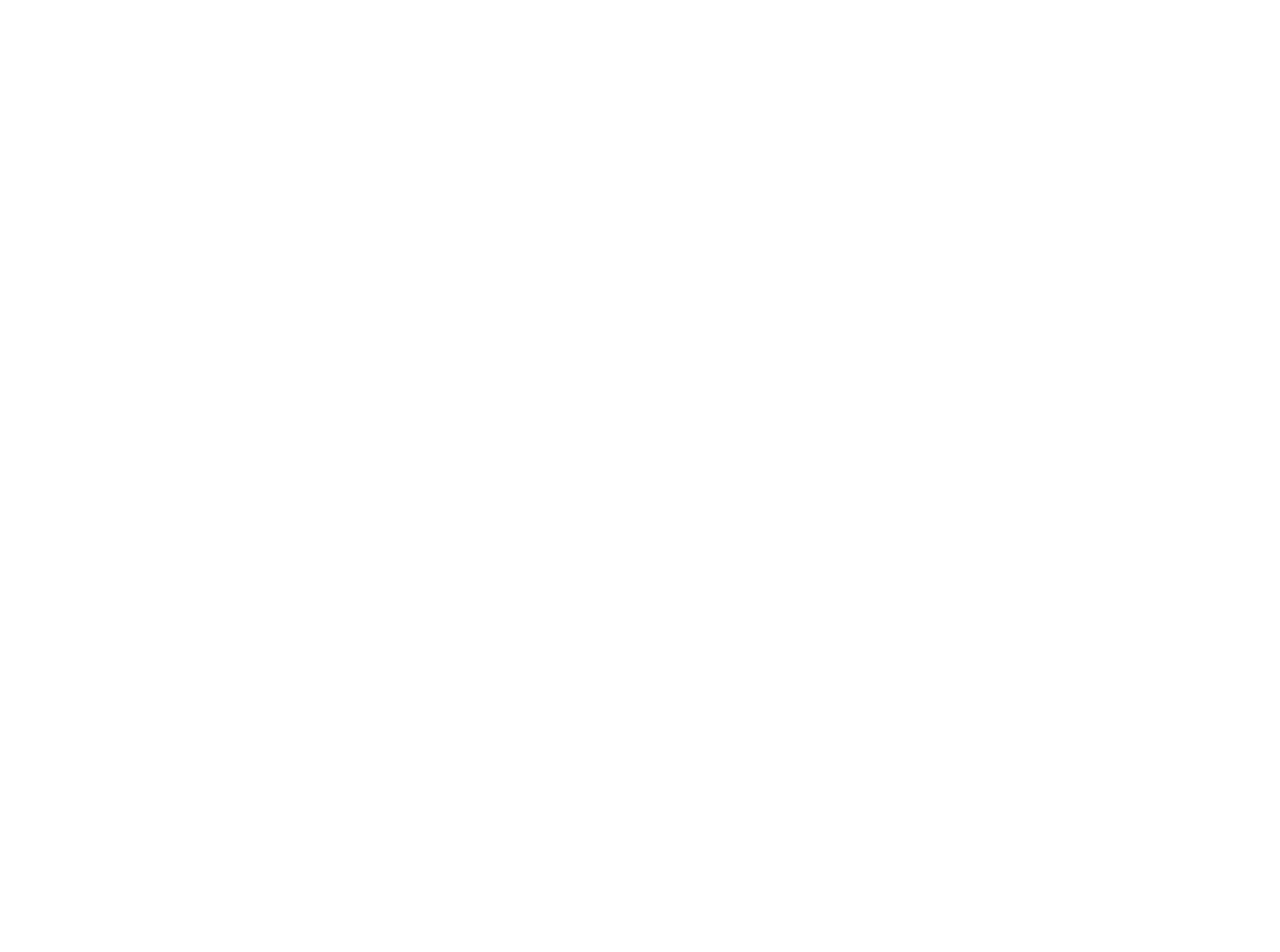
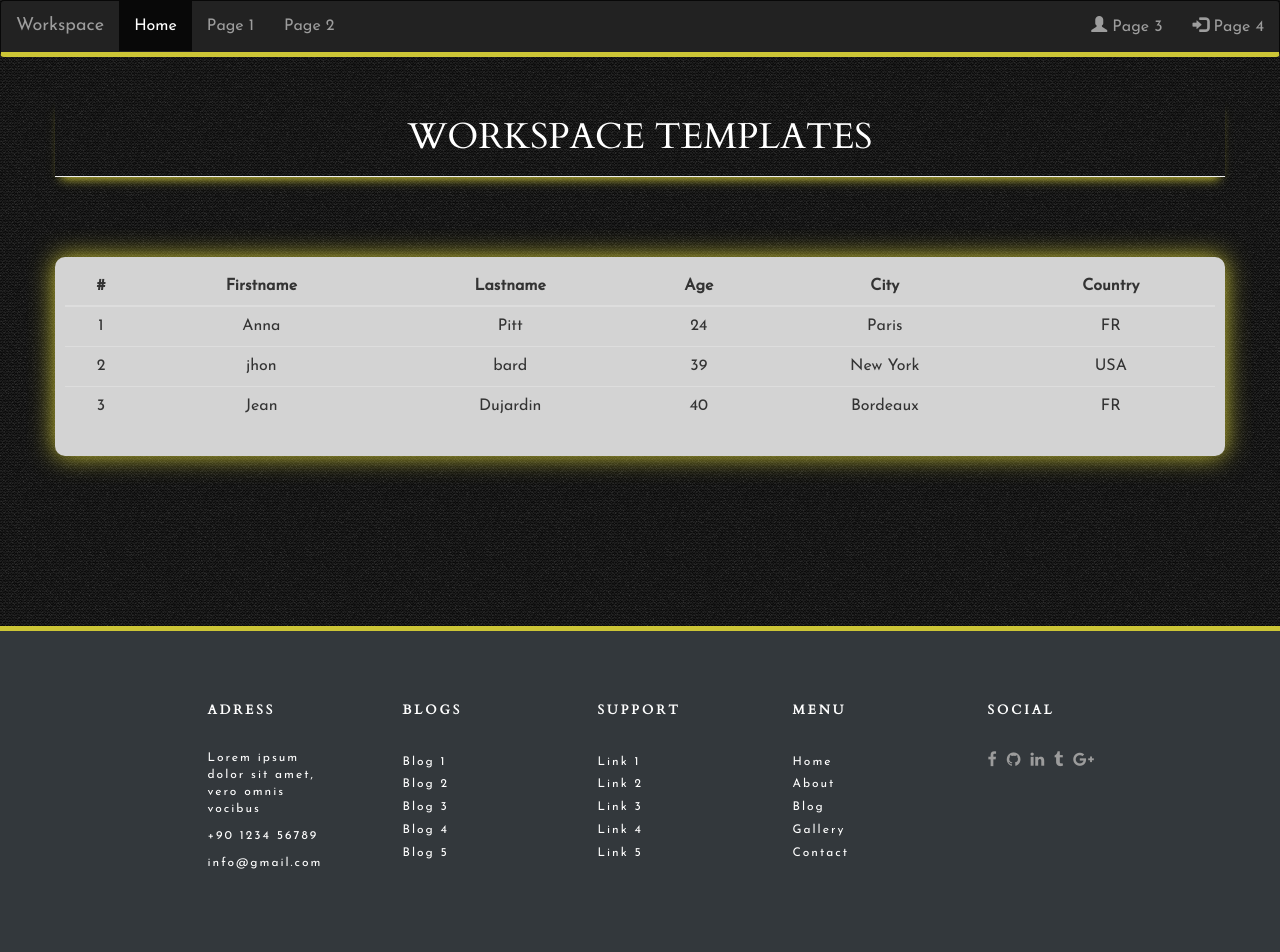
Before and after one commit to mickaelpol/workSpaceTemplates, a PHP site: page / in a window 1280 px wide. Before the commit the page is empty. Before the commit the page ends 800 px from the top, so only its background shows below. Run offline with PHP 8.4, Linux system fonts and the light colour scheme; some libraries are stand-ins or nearby versions.

Commit message:
7th commit

```diff
--- a/assets/css/style.css
+++ b/assets/css/style.css
@@ -0,0 +1,84 @@
+body {
+  font-size: 16px;
+  font-family: 'Josefin Sans', sans-serif;
+
+  margin: 0px;
+  padding: 0px;
+
+  background: url('../img/binding_dark.png');
+}
+
+h1, h2, h3, h4, h5, h6 {
+  font-family: 'Cardo', serif;
+  color: #ffffff;
+}
+
+.workspace {
+  background-color: lightgrey;
+
+  border-radius: 10px;
+
+  padding: 10px;
+  margin-top: 60px;
+  margin-bottom: 60px;
+
+  box-shadow: 0px 0px 25px #CCC536;
+}
+
+
+footer{
+  background-color: #33383c;
+  padding:70px 0px;
+  margin-top: 110px;
+  border-top: 5px solid #CCC536;
+}
+
+.logo{
+  color:#FFF;
+  font-weight:800;
+  font-size:30px;
+}
+
+.footer-list span , .social span{
+  color: #FFF;
+  font-weight: 800;
+  padding-bottom: 10px;
+  margin-bottom: 20px;
+  display: block;
+  text-transform: uppercase;
+  font-size: 13px;
+  letter-spacing: 3px;
+  font-family: 'Cardo', serif;
+}
+
+.footer-list  li a , .footer-list  li p{
+  font-family: 'Josefin Sans', sans-serif;
+  color:#FFF;
+  letter-spacing: 2px;
+  text-decoration:none;
+  font-size:12px;
+}
+
+.footer-list , .social{
+  list-style: none;
+}
+
+.social li{
+  float: left;
+}
+
+.social .fa{
+  color:#9c9c9c;
+  margin-right: 10px;
+  font-size:16px;
+}
+
+.navbar {
+  border-bottom: 5px solid #CCC536;
+}
+
+.page-header {
+  box-shadow: 0 8px 10px -6px #CCC536;
+  box-shadow: 0 8px 10px -6px #CCC536;
+  box-shadow: 0 8px 10px -6px #CCC536;
+}
--- a/assets/font/font.css
+++ b/assets/font/font.css
@@ -0,0 +1 @@
+@import url('https://fonts.googleapis.com/css?family=Cardo|Josefin+Sans');
--- /dev/null
+++ b/connectionDb/connectionDb.php
@@ -0,0 +1,3 @@
+<?php
+
+require('config/parametersDb.php');
--- a/index.php
+++ b/index.php
@@ -1 +1,36 @@
 <?php
+
+require('connectionDb/connectionDb.php');
+
+if (isset($_GET['p']))
+
+{
+
+  $p = $_GET['p'];
+
+}
+
+else
+
+{
+
+  $p = 'accueil';
+
+}
+
+
+ob_start();
+
+//======= Pages d'accueil ========//
+
+if ($p === 'accueil')
+
+{
+
+  require('pages/accueil.php');
+
+}
+
+//======= Inclure de la page default ========//
+$content = ob_get_clean();
+require('pages/templates/default.php');
--- a/pages/accueil.php
+++ b/pages/accueil.php
@@ -0,0 +1,50 @@
+<div class="container page-header">
+  <h1 class="text-center text-uppercase">WorkSpace Templates</h1>
+</div>
+
+<div class="container">
+  <div class="row workspace">
+    <div class="table-responsive">
+      <table class="table text-center table-hover">
+        <thead>
+          <tr>
+            <th class="text-center">#</th>
+            <th class="text-center">Firstname</th>
+            <th class="text-center">Lastname</th>
+            <th class="text-center">Age</th>
+            <th class="text-center">City</th>
+            <th class="text-center">Country</th>
+          </tr>
+        </thead>
+        <tbody>
+          <tr>
+            <td>1</td>
+            <td>Anna</td>
+            <td>Pitt</td>
+            <td>24</td>
+            <td>Paris</td>
+            <td>FR</td>
+          </tr>
+
+          <tr>
+            <td>2</td>
+            <td>jhon</td>
+            <td>bard</td>
+            <td>39</td>
+            <td>New York</td>
+            <td>USA</td>
+          </tr>
+
+          <tr>
+            <td>3</td>
+            <td>Jean</td>
+            <td>Dujardin</td>
+            <td>40</td>
+            <td>Bordeaux</td>
+            <td>FR</td>
+          </tr>
+        </tbody>
+      </table>
+    </div>
+  </div>
+</div>
--- a/pages/templates/default.php
+++ b/pages/templates/default.php
@@ -0,0 +1,26 @@
+<!DOCTYPE html>
+<html lang="en">
+<head>
+  <meta charset="UTF-8">
+  <title>workSpace Templates</title>
+  <link rel="stylesheet" href="node_modules/bootstrap/dist/css/bootstrap.min.css">
+  <link rel="stylesheet" href="assets/css/style.css">
+  <link rel="stylesheet" href="assets/font/font.css">
+</head>
+<body>
+
+<!-- include de la navbar -->
+<?php require('navbar.php') ?>
+
+<!-- include du contenu de la page -->
+<?= $content ?>
+
+<!-- include du footer -->
+<?php require('footer.php') ?>
+
+
+<!-- insertion du script assets/js/app.js -->
+<script type="text/javascript" src="assets/js/app.js"></script>
+
+</body>
+</html>
--- a/pages/templates/footer.php
+++ b/pages/templates/footer.php
@@ -0,0 +1,129 @@
+<link href="//maxcdn.bootstrapcdn.com/font-awesome/4.2.0/css/font-awesome.min.css" rel="stylesheet">
+<link href="https://fonts.googleapis.com/css?family=Roboto" rel="stylesheet">
+
+<footer>
+ <div class="container">
+   <div class="row">
+
+    <div class="col-lg-2 col-lg-offset-1 col-md-2 col-md-offset-1 col-sm-6 col-xs-12">
+      <ul class="footer-list">
+       <span>Adress</span>
+       <li>
+        <p>Lorem ipsum dolor sit amet, vero omnis vocibus</p>
+      </li>
+
+      <li>
+        <p>+90 1234 56789</p>
+      </li>
+
+      <li>
+        <p>info@gmail.com</p>
+      </li>
+    </ul>
+  </div>
+
+  <div class="col-lg-2 col-md-2 col-sm-6 col-xs-12">
+    <ul class="footer-list">
+      <span>Blogs</span>
+      <li>
+        <a href="#">Blog 1</a>
+      </li>
+
+      <li>
+        <a href="#">Blog 2</a>
+      </li>
+
+      <li>
+       <a href="#">Blog 3</a>
+     </li>
+
+     <li>
+       <a href="#">Blog 4</a>
+     </li>
+
+     <li>
+       <a href="#">Blog 5</a>
+     </li>
+   </ul>
+ </div>
+
+ <div class="col-lg-2 col-md-2 col-sm-6 col-xs-12">
+  <ul class="footer-list">
+    <span>Support</span>
+    <li>
+      <a href="#">Link 1</a>
+    </li>
+
+    <li>
+      <a href="#">Link 2</a>
+    </li>
+
+    <li>
+     <a href="#">Link 3</a>
+   </li>
+
+   <li>
+     <a href="#">Link 4</a>
+   </li>
+
+   <li>
+     <a href="#">Link 5</a>
+   </li>
+ </ul>
+</div>
+
+<div class="col-lg-2 col-md-2 col-sm-6 col-xs-12">
+  <ul class="footer-list">
+    <span>Menu</span>
+    <li>
+      <a href="#">Home</a>
+    </li>
+
+    <li>
+     <a href="#">About</a>
+   </li>
+
+   <li>
+    <a href="#">Blog</a>
+  </li>
+
+  <li>
+   <a href="#">Gallery </a>
+ </li>
+
+ <li>
+  <a href="#">Contact</a>
+</li>
+</ul>
+</div>
+
+<div class="col-lg-2 col-md-2 col-sm-6 col-xs-12">
+ <ul class="social">
+  <span>Social</span>
+  <li>
+    <a href="#"><i class="fa fa-facebook fa-2x"></i></a>
+  </li>
+
+  <li>
+    <a href="#"><i class="fa fa-github fa-2x"></i></a>
+  </li>
+
+  <li>
+    <a href="#"><i class="fa fa-linkedin fa-2x"></i></a>
+  </li>
+
+  <li>
+    <a href="#"><i class="fa fa-tumblr fa-2x"></i></a>
+  </li>
+
+  <li>
+    <a href="#"><i class="fa fa-google-plus fa-2x"></i></a>
+  </li>
+
+</ul>
+</div>
+
+
+</div>
+</div>
+</footer>
--- a/pages/templates/navbar.php
+++ b/pages/templates/navbar.php
@@ -0,0 +1,16 @@
+<nav class="navbar navbar-inverse">
+  <div class="container-fluid">
+    <div class="navbar-header">
+      <a class="navbar-brand" href="#">Workspace</a>
+    </div>
+    <ul class="nav navbar-nav">
+      <li class="active"><a href="#">Home</a></li>
+      <li><a href="#">Page 1</a></li>
+      <li><a href="#">Page 2</a></li>
+    </ul>
+    <ul class="nav navbar-nav navbar-right">
+      <li><a href="#"><span class="glyphicon glyphicon-user"></span> Page 3</a></li>
+      <li><a href="#"><span class="glyphicon glyphicon-log-in"></span> Page 4</a></li>
+    </ul>
+  </div>
+</nav>
```
Also changed, not shown: assets/img/binding_dark.png (added), assets/js/app.js (line endings or trailing spaces), config/parametersDb.php (added).
